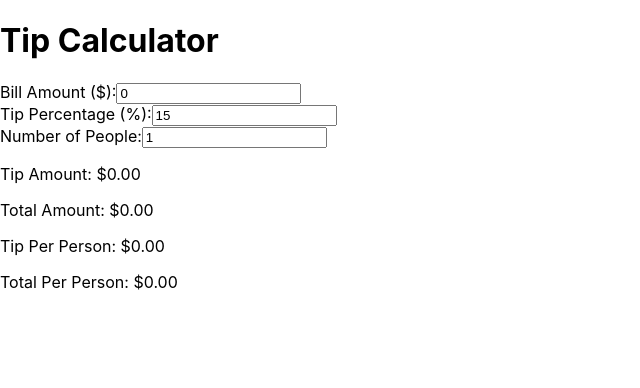
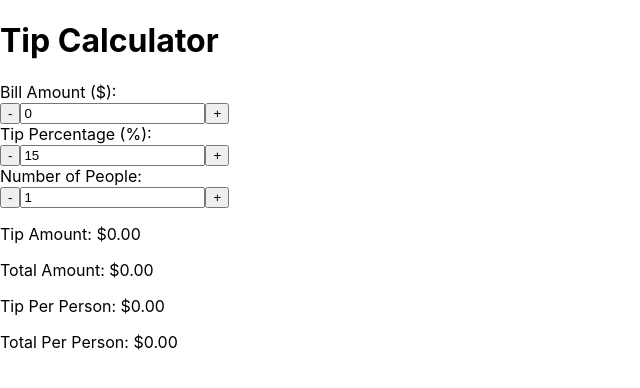
Before and after one commit to Joshkaki00/react-tip-calculator, a React (Create React App) app: page / in a window 1280 px wide. Shown: the top 388 px of the page, without its empty margins (0-640 px from the left). Built offline with nearby package versions, Linux system fonts and the light colour scheme.

Commit message:
added buttons

```diff
--- a/src/components/TipCalculator.js
+++ b/src/components/TipCalculator.js
@@ -45,43 +45,69 @@ const TipCalculator = () => {
         setNumberOfPeople(isNaN(value) || value === 0 ? 1 : value);
     };
 
+    // Increment & Decrement Handlers
+    const incrementBill = () => setBillAmount(prev => prev + 5);
+    const decrementBill = () => setBillAmount(prev => (prev - 5 >= 0 ? prev - 5 : 0));
+
+    const incrementTip = () => setTipPercentage(prev => prev + 1);
+    const decrementTip = () => setTipPercentage(prev => (prev - 1 >= 0 ? prev - 1 : 0));
+
+    const incrementPeople = () => setNumberOfPeople(prev => prev + 1);
+    const decrementPeople = () => setNumberOfPeople(prev => (prev - 1 >= 1 ? prev - 1 : 1));
+
     return (
         <div className="max-w-md mx-auto mt-10 p-6 bg-white rounded-2xl shadow-lg space-y-4">
             <h1 className="text-2xl font-bold text-center">Tip Calculator</h1>
 
+            {/* Bill Amount */}
             <div>
                 <label className="block text-gray-700 mb-2">Bill Amount ($):</label>
+                <div className="flex items-center space-x-2">
+                    <button onClick={decrementBill} className="px-3 py-2 bg-gray-200 rounded-lg">-</button>
                     <input
                         type="number"
                         value={billAmount}
                         onChange={handleBillChange}
-                    className="w-full p-2 border rounded-lg"
+                        className="w-full p-2 border rounded-lg text-center"
                         min="0"
                     />
+                    <button onClick={incrementBill} className="px-3 py-2 bg-gray-200 rounded-lg">+</button>
+                </div>
             </div>
 
+            {/* Tip Percentage */}
             <div>
                 <label className="block text-gray-700 mb-2">Tip Percentage (%):</label>
+                <div className="flex items-center space-x-2">
+                    <button onClick={decrementTip} className="px-3 py-2 bg-gray-200 rounded-lg">-</button>
                     <input
                         type="number"
                         value={tipPercentage}
                         onChange={handleTipChange}
-                    className="w-full p-2 border rounded-lg"
+                        className="w-full p-2 border rounded-lg text-center"
                         min="0"
                     />
+                    <button onClick={incrementTip} className="px-3 py-2 bg-gray-200 rounded-lg">+</button>
+                </div>
             </div>
 
+            {/* Number of People */}
             <div>
                 <label className="block text-gray-700 mb-2">Number of People:</label>
+                <div className="flex items-center space-x-2">
+                    <button onClick={decrementPeople} className="px-3 py-2 bg-gray-200 rounded-lg">-</button>
                     <input
                         type="number"
                         value={numberOfPeople}
                         onChange={handlePeopleChange}
-                    className="w-full p-2 border rounded-lg"
+                        className="w-full p-2 border rounded-lg text-center"
                         min="1"
                     />
+                    <button onClick={incrementPeople} className="px-3 py-2 bg-gray-200 rounded-lg">+</button>
+                </div>
             </div>
 
+            {/* Output */}
             <div className="border-t pt-4 space-y-2">
                 <p className="text-lg">Tip Amount: <span className="font-bold">${tipAmount.toFixed(2)}</span></p>
                 <p className="text-lg">Total Amount: <span className="font-bold">${totalAmount.toFixed(2)}</span></p>
```
Lines whose indentation alone changed are shown as unchanged.
